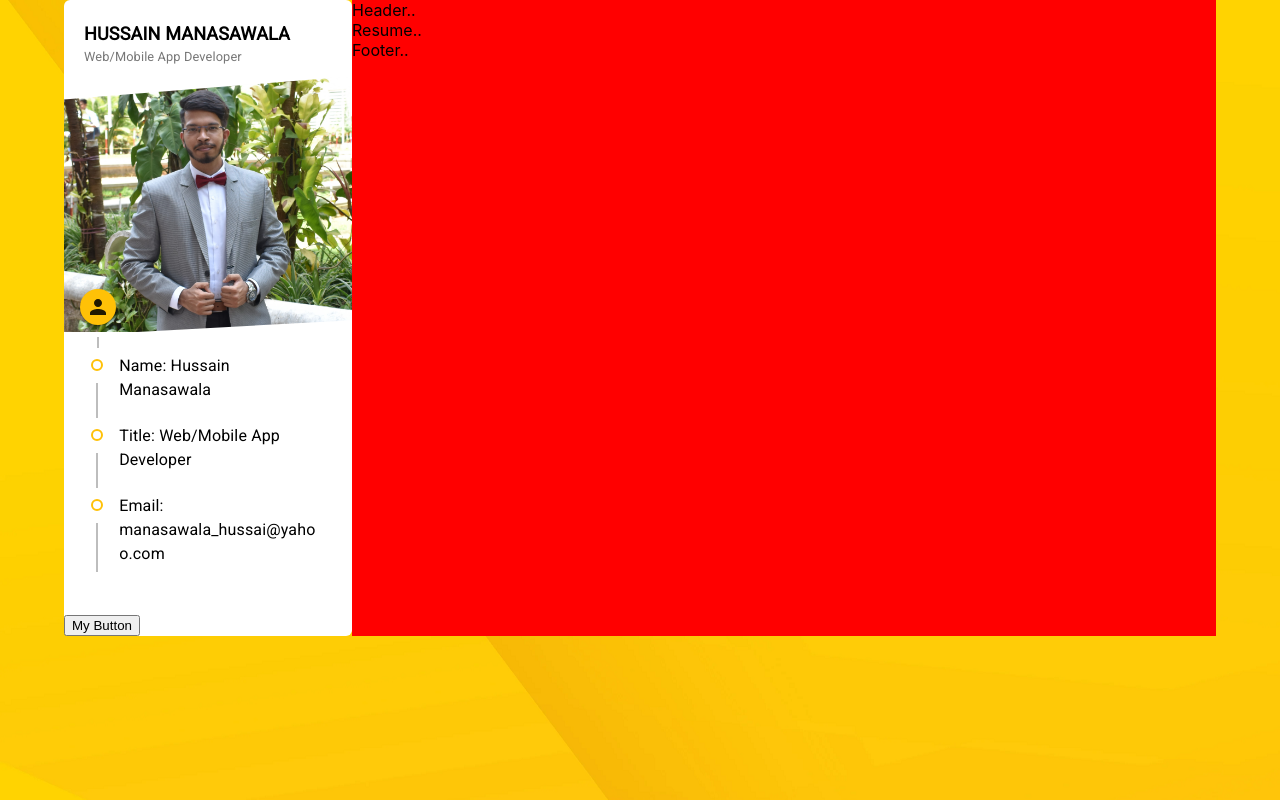
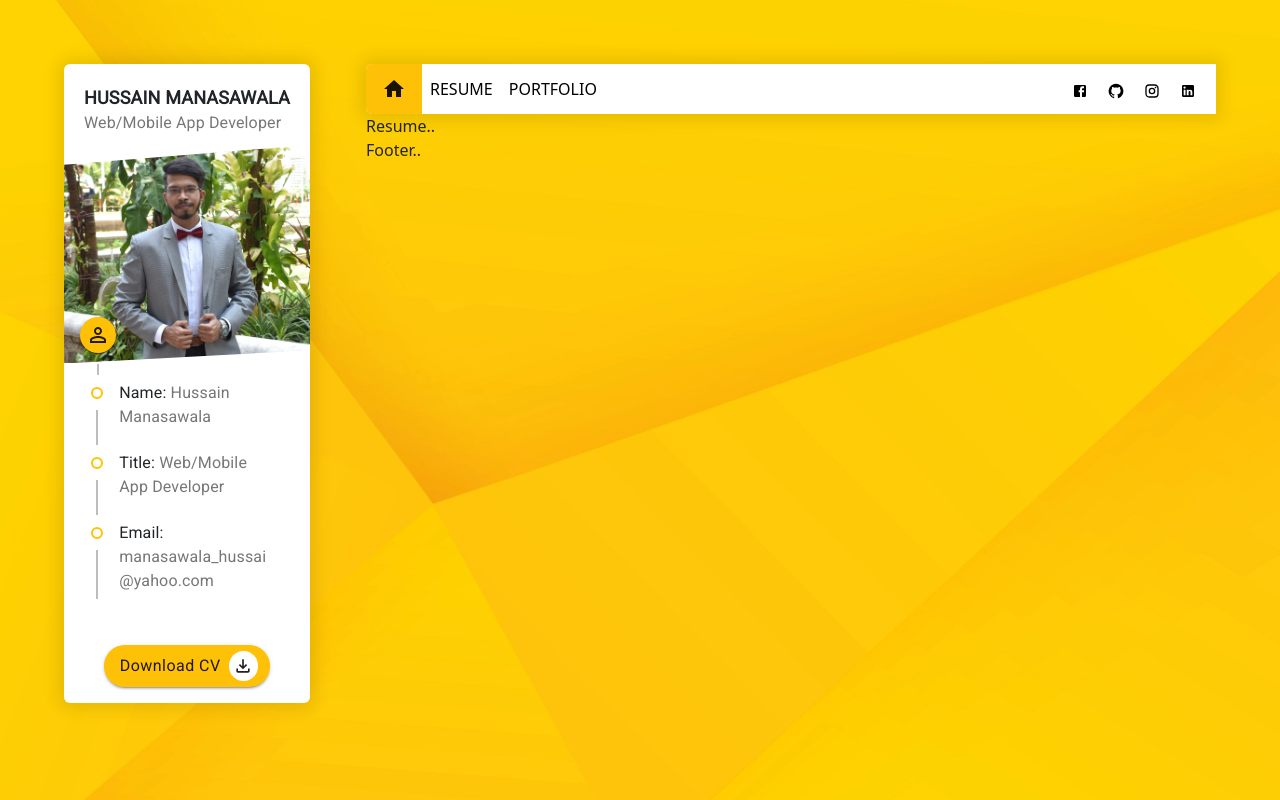
Before and after one commit to hussainmanasa/hussain-portfolio, a React (Create React App) app: page / in a window 1280 px wide. Built offline with nearby package versions, Linux system fonts and the light colour scheme.

Commit message:
Installed bootstrap and started working on header component

```diff
--- a/package.json
+++ b/package.json
@@ -12,7 +12,9 @@
     "@testing-library/jest-dom": "^5.14.1",
     "@testing-library/react": "^11.2.7",
     "@testing-library/user-event": "^12.8.3",
+    "bootstrap": "^5.1.1",
     "react": "^17.0.2",
+    "react-bootstrap": "^2.0.0-rc.0",
     "react-dom": "^17.0.2",
     "react-router-dom": "^5.3.0",
     "react-scripts": "4.0.3",
--- a/src/App.css
+++ b/src/App.css
@@ -1,4 +1,10 @@
 /* Timeline Css */
+.container-shadow {
+  /* box-shadow: 0px 2px 92px 0px rgba(0, 0, 0, 0.13); */
+  box-shadow: var(--primary-box-shadow);
+  -webkit-box-shadow: var(--primary-box-shadow);
+  -moz-box-shadow: var(--primary-box-shadow);
+}
 
 .MuiTimelineItem-root::before {
   display: none;
@@ -7,3 +13,7 @@
 .MuiTimelineItem-root:not(:first-child) {
   margin-left: 0.7rem;
 }
+
+.App {
+  margin-top: 4rem;
+}
--- a/src/App.js
+++ b/src/App.js
@@ -14,13 +14,13 @@ function App() {
   return (
     <div className="App">
       <Container>
-        <Grid container>
+        <Grid container spacing={7}>
           <Grid item xs={12} sm={12} md={4} lg={3}>
             <Profile />
           </Grid>
-          <Grid item xs style={{ background: "red" }}>
-            <Header />
+          <Grid item xs>
             <Router>
+              <Header />
               <Switch>
                 <Route path="/portfolio">
                   <Portfolio />
--- a/src/Variables.css
+++ b/src/Variables.css
@@ -1,11 +1,20 @@
 :root {
   /** Font Sizes */
-  --small-font: 0.8rem;
-  --medium-font: 1.125rem;
+  --small-font: 1rem; /* 13px */
+  --medium-font: 1.125rem; /* 18px */
 
   /**Padding */
   --small-padding: 1.25rem;
 
   /** Margin*/
   --small-margin: 0.625rem;
+
+  /** Text Colors*/
+  --text-description: #777777;
+  --light-background: #ffffff;
+  --primary-color: #ffc107;
+  --primary-text-color: #000000;
+
+  /**Box Shadow */
+  --primary-box-shadow: 0px 0px 17px 5px rgba(0, 0, 0, 0.1);
 }
--- /dev/null
+++ b/src/components/CustomButton/CustomButton.css
@@ -0,0 +1,16 @@
+.custom-button {
+  text-align: center;
+}
+
+.custom-button .MuiButton-root {
+  border-radius: 1.3rem;
+  margin-bottom: 1rem;
+  font-size: 1rem;
+  line-height: 1.1;
+}
+
+.custom-button .MuiButton-endIcon {
+  background-color: white;
+  border-radius: 50%;
+  padding: 0.3rem;
+}
--- /dev/null
+++ b/src/components/CustomButton/CustomButton.js
@@ -0,0 +1,20 @@
+import React from "react";
+import Button from "@mui/material/Button";
+import "./CustomButton.css";
+import { styled } from "@mui/material/styles";
+
+const BootstrapButton = styled(Button)({
+  textTransform: "none",
+});
+
+const CustomButton = (props) => {
+  return (
+    <div className="custom-button">
+      <BootstrapButton variant="contained" endIcon={props.icon}>
+        {props.text}
+      </BootstrapButton>
+    </div>
+  );
+};
+
+export default CustomButton;
--- /dev/null
+++ b/src/components/Header/Header.css
@@ -0,0 +1,62 @@
+.header {
+  background-color: var(--light-background);
+  box-shadow: var(--primary-box-shadow);
+  -webkit-box-shadow: var(--primary-box-shadow);
+  -moz-box-shadow: var(--primary-box-shadow);
+  padding-top: 0;
+  padding-bottom: 0;
+  border-top-left-radius: 6px;
+  border-bottom-left-radius: 6px;
+}
+
+.header .header-link {
+  font-weight: 500;
+}
+
+.header .header-home-brand {
+  display: flex;
+  background-color: var(--primary-color);
+  border-top-left-radius: inherit;
+  border-bottom-left-radius: inherit;
+}
+
+.header .header-left {
+  margin-right: auto;
+}
+.header .header-right {
+  /* margin-right: var(--small-padding); */
+}
+
+.header .navbar-nav .nav-link,
+.header .navbar-nav .nav-link.active {
+  color: var(--primary-text-color);
+  text-transform: uppercase;
+}
+
+.header .header-home {
+  display: flex;
+  /* background-color: var(--primary-color); */
+  margin-right: 0;
+}
+
+/* .header .navbar-nav .header-link {
+  text-transform: capitalize;
+} */
+
+.header .navbar-nav .header-link:hover {
+  color: var(--primary-color);
+}
+
+.header .navbar-nav .header-link-active {
+  color: var(--primary-color);
+}
+
+.header .header-right > a > .MuiSvgIcon-root {
+  color: var(--primary-text-color);
+  font-size: var(--small-font);
+  margin-right: var(--small-padding);
+}
+
+.header .header-right > a > .MuiSvgIcon-root:hover {
+  color: var(--primary-color);
+}
--- a/src/components/Header/Header.js
+++ b/src/components/Header/Header.js
@@ -1,7 +1,58 @@
 import React from "react";
+import Navbar from "react-bootstrap/Navbar";
+import { Container, Nav, NavDropdown } from "react-bootstrap";
+import "bootstrap/dist/css/bootstrap.min.css";
+import { Link, NavLink, withRouter } from "react-router-dom";
+import HomeIcon from "@mui/icons-material/Home";
+import ResumeData from "../../utils/ResumeData";
+import "./Header.css";
 
-const Header = () => {
-  return <div>Header..</div>;
+const Header = (props) => {
+  const pathName = props?.location?.pathname;
+  return (
+    <Navbar expand="lg" sticky="top" className="header">
+      {/* HomePage */}
+      <Nav.Link as={NavLink} to="/" className="header-home-brand">
+        <Navbar.Brand className="header-home">
+          <HomeIcon />
+        </Navbar.Brand>
+      </Nav.Link>
+
+      <Navbar.Toggle />
+
+      <Navbar.Collapse>
+        <Nav className="header-left">
+          {/* Resume link */}
+          <Nav.Link
+            as={NavLink}
+            to="/"
+            className={pathName == "/" ? "header-link-active" : "header-link"}
+          >
+            Resume
+          </Nav.Link>
+
+          {/* Portfolio link */}
+          <Nav.Link
+            as={NavLink}
+            to="/portfolio"
+            className={
+              pathName == "/portfolio" ? "header-link-active" : "header-link"
+            }
+          >
+            Portfolio
+          </Nav.Link>
+        </Nav>
+
+        <div className="header-right">
+          {Object.keys(ResumeData.socials).map((key) => (
+            <a href={ResumeData.socials[key].link} target="_blank">
+              {ResumeData.socials[key].icon}
+            </a>
+          ))}
+        </div>
+      </Navbar.Collapse>
+    </Navbar>
+  );
 };
 
 export default Header;
--- a/src/components/Profile/Profile.css
+++ b/src/components/Profile/Profile.css
@@ -1,7 +1,7 @@
 @import "../../Variables.css";
 
 .profile {
-  background-color: white;
+  background-color: var(--light-background);
   border-radius: 6px;
   width: 100%;
   display: inline-block;
@@ -20,7 +20,7 @@
 
 .profile-name .title {
   font-size: var(--small-font);
-  color: #777;
+  color: var(--text-description);
 }
 
 .profile-image {
@@ -42,3 +42,8 @@
 .profile-timeline-content {
   word-break: break-word;
 }
+
+.profile-timeline-content span:nth-child(2) {
+  color: var(--text-description);
+  font-size: var(--small-font);
+}
--- a/src/components/Profile/Profile.js
+++ b/src/components/Profile/Profile.js
@@ -8,11 +8,14 @@ import ProfileTimeline, {
 import ResumeData from "../../utils/ResumeData";
 import CardTravelIcon from "@mui/icons-material/CardTravel";
 import PersonIcon from "@mui/icons-material/Person";
+import PersonOutlineOutlinedIcon from "@mui/icons-material/PersonOutlineOutlined";
 import TimelineItem from "@mui/lab/TimelineItem";
 import TimelineSeparator from "@mui/lab/TimelineSeparator";
 import TimelineConnector from "@mui/lab/TimelineConnector";
 import TimelineContent from "@mui/lab/TimelineContent";
 import TimelineDot from "@mui/lab/TimelineDot";
+import CustomButton from "../CustomButton/CustomButton";
+import FileDownloadOutlinedIcon from "@mui/icons-material/FileDownloadOutlined";
 
 const CustomTimelineItem = ({ title, text, link }) => (
   <TimelineItem>
@@ -47,13 +50,22 @@ const Profile = () => {
       </figure>
 
       <div className="profile-information">
-        <ProfileTimeline icon={<PersonIcon />}>
+        <ProfileTimeline icon={<PersonOutlineOutlinedIcon />}>
           <CustomTimelineItem title="Name" text={ResumeData.name} />
           <CustomTimelineItem title="Title" text={ResumeData.title} />
           <CustomTimelineItem title="Email" text={ResumeData.email} />
+
+          {/* {Object.keys(ResumeData.socials).map((key) => (
+            <CustomTimelineItem
+              title={key}
+              text={ResumeData.socials[key].text}
+              link={ResumeData.socials[key].link}
+            />
+          ))} */}
         </ProfileTimeline>
         <br />
-        <button> My Button</button>
+        <CustomButton text="Download CV" icon={<FileDownloadOutlinedIcon />} />
+        {/* <button> My Button</button> */}
       </div>
     </div>
   );
--- a/src/index.css
+++ b/src/index.css
@@ -6,8 +6,12 @@ body {
   -webkit-font-smoothing: antialiased;
   -moz-osx-font-smoothing: grayscale;
   background-color: #fafafa;
-  overflow: hidden;
+  overflow-x: hidden;
   background: url("./assets/images/bg3.png");
+  background-attachment: fixed;
+  background-position: center;
+  background-repeat: no-repeat;
+  background-size: cover;
 }
 
 code {
@@ -18,5 +22,9 @@ code {
 @media (min-width: 1440px) {
   body {
     background: url("./assets/images/bg3_1440.png");
+    background-attachment: fixed;
+    background-position: center;
+    background-repeat: no-repeat;
+    background-size: cover;
   }
 }
--- a/src/utils/ResumeData.js
+++ b/src/utils/ResumeData.js
@@ -11,22 +11,22 @@ export default {
   job: "Tata Consultancy Services",
   phone: "+91 9920973313",
   socials: {
-    fb: {
+    Facebook: {
       link: "https://www.facebook.com/hussain.manasawala.52/",
       text: "Facebook Link",
       icon: <FacebookIcon />,
     },
-    git: {
+    Github: {
       link: "https://github.com/hussainmanasa",
       text: "Github Link",
       icon: <GitHubIcon />,
     },
-    insta: {
+    Instagram: {
       link: "https://www.instagram.com/mr.nullpointer/",
       text: "Instagram Link",
       icon: <InstagramIcon />,
     },
-    linkedIn: {
+    LinkedIn: {
       link: "https://www.linkedin.com/in/hussain-manasawala/",
       text: "LinkedIn Link",
       icon: <LinkedInIcon />,
```
Also changed, not shown: 1 other file (tests, documents, lock files or other folders).
